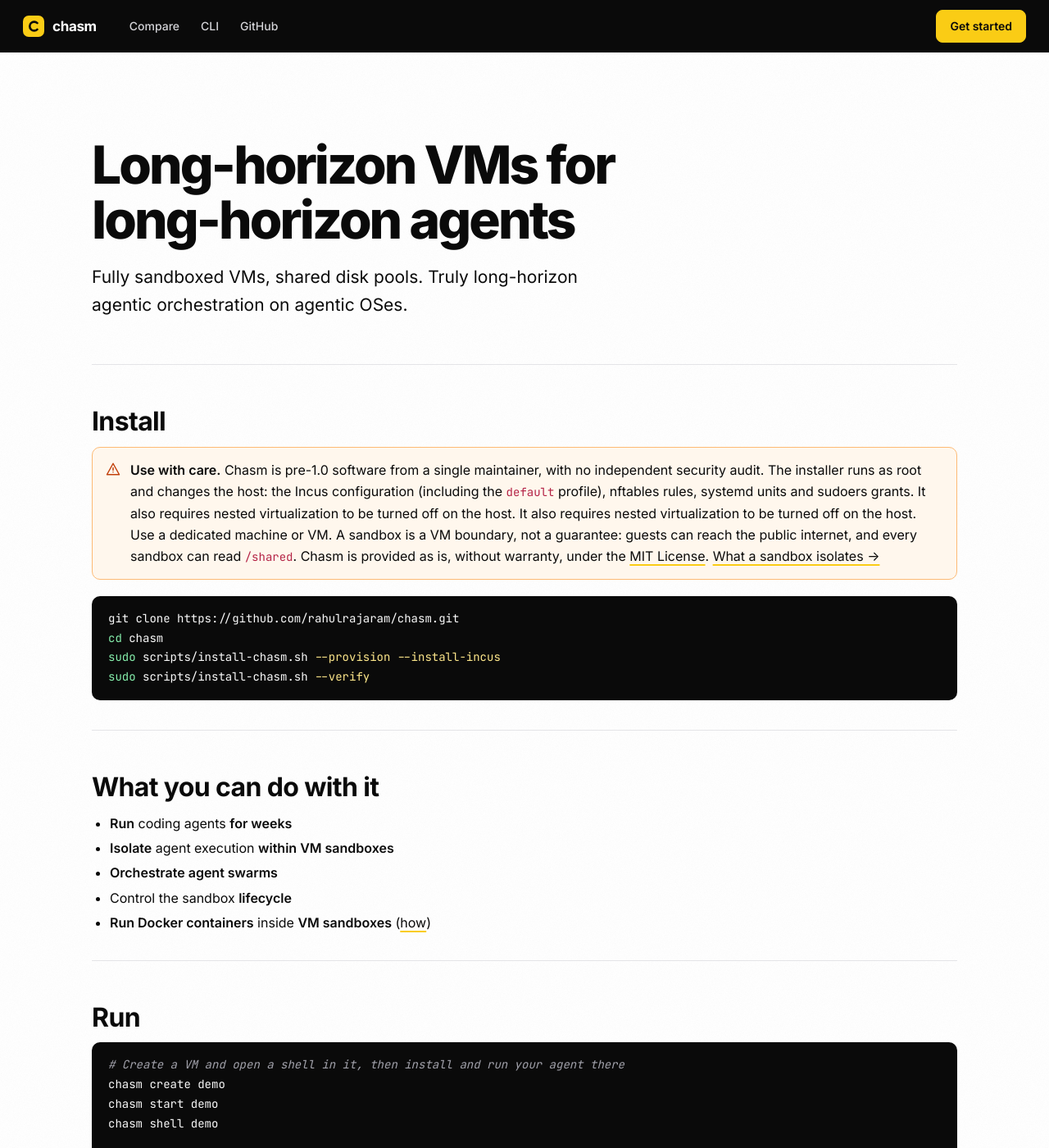
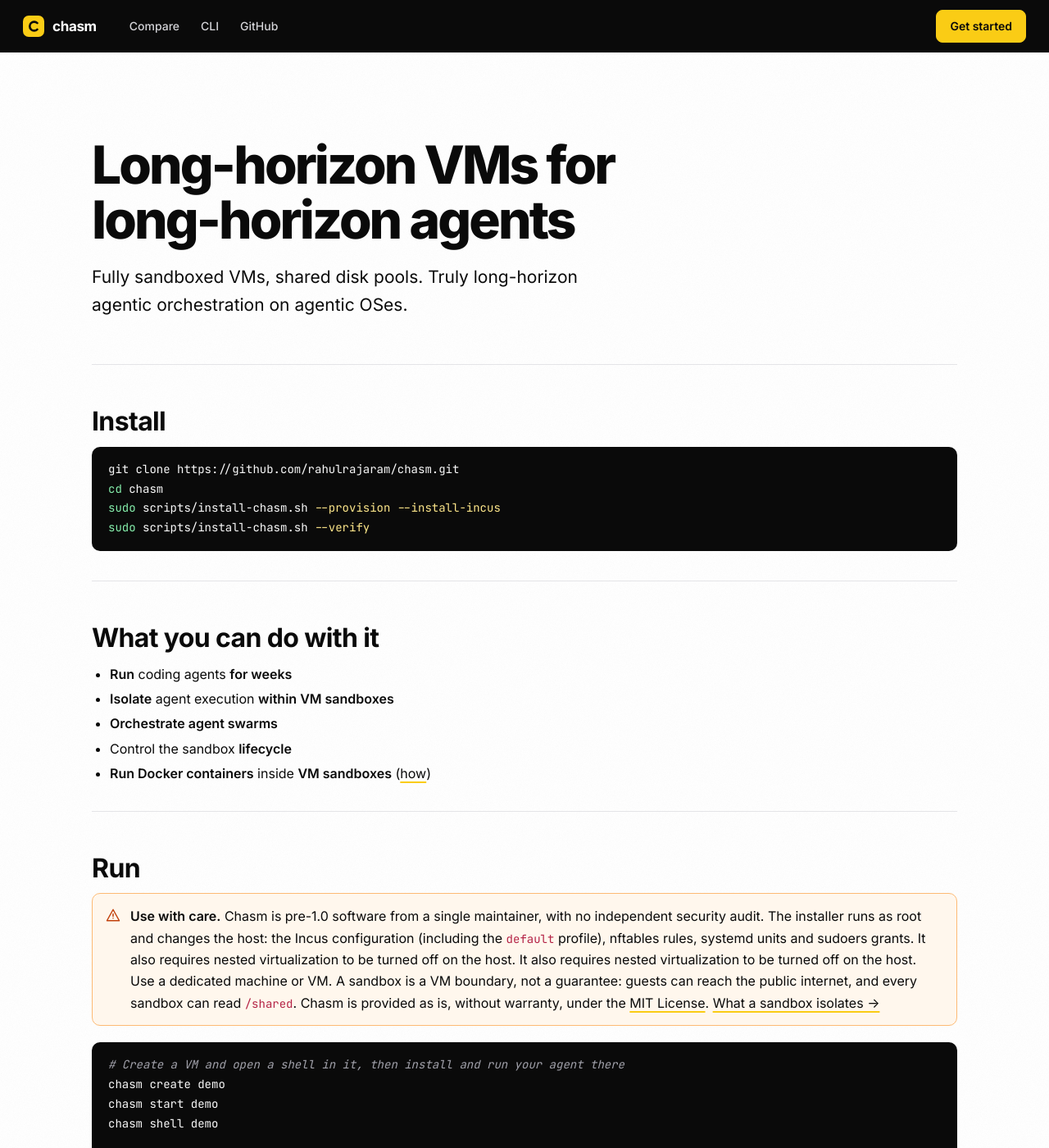
Before and after one commit to rahulrajaram/chasm, a Jekyll site: the page built from docs/index.html, in a window 1280 px wide and 1400 px high. Shown: the whole window at 82% size. Built offline with Jekyll 4.4.1, drawn with Linux system fonts in a browser that asks for light colours.

Commit message:
docs(landing): move the use-with-care warning to the Run section
Co-Authored-By: Claude Opus 5.5 <noreply@anthropic.com>

```diff
--- a/docs/index.html
+++ b/docs/index.html
@@ -9,9 +9,6 @@ description: Fully sandboxed VMs, shared disk pools. Truly long-horizon agentic
 </section>
 <section class="section" id="install">
   <h2>Install</h2>
-  <blockquote class="warning">
-    <p><strong>Use with care.</strong> Chasm is pre-1.0 software from a single maintainer, with no independent security audit. The installer runs as root and changes the host: the Incus configuration (including the <code>default</code> profile), nftables rules, systemd units and sudoers grants. It also requires nested virtualization to be turned off on the host. It also requires nested virtualization to be turned off on the host. Use a dedicated machine or VM. A sandbox is a VM boundary, not a guarantee: guests can reach the public internet, and every sandbox can read <code>/shared</code>. Chasm is provided as is, without warranty, under the <a href="{{ site.github_url }}/blob/main/LICENSE">MIT License</a>. <a href="architecture.html#trust-boundaries">What a sandbox isolates →</a></p>
-  </blockquote>
 {% highlight bash %}
 git clone https://github.com/rahulrajaram/chasm.git
 cd chasm
@@ -31,6 +28,9 @@ sudo scripts/install-chasm.sh --verify
 </section>
 <section class="section">
   <h2>Run</h2>
+  <blockquote class="warning">
+    <p><strong>Use with care.</strong> Chasm is pre-1.0 software from a single maintainer, with no independent security audit. The installer runs as root and changes the host: the Incus configuration (including the <code>default</code> profile), nftables rules, systemd units and sudoers grants. It also requires nested virtualization to be turned off on the host. It also requires nested virtualization to be turned off on the host. Use a dedicated machine or VM. A sandbox is a VM boundary, not a guarantee: guests can reach the public internet, and every sandbox can read <code>/shared</code>. Chasm is provided as is, without warranty, under the <a href="{{ site.github_url }}/blob/main/LICENSE">MIT License</a>. <a href="architecture.html#trust-boundaries">What a sandbox isolates →</a></p>
+  </blockquote>
 {% highlight bash %}
 # Create a VM and open a shell in it, then install and run your agent there
 chasm create demo
```
